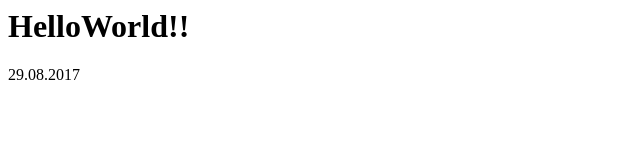
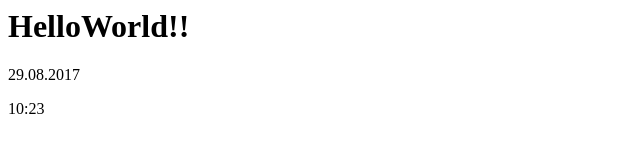
Before and after one commit to lucaserni-q/gitProject, a plain HTML site: page index.html in a window 1280 px wide. Shown: the full height of the page, 0-640 px from the left. Drawn offline with Linux system fonts and the light colour scheme.

Commit message:
Update index.html

```diff
--- a/index.html
+++ b/index.html
@@ -1,4 +1,5 @@
 <html>
   <h1>HelloWorld!!</h1>
   <p>29.08.2017</p>
+  <p>10:23</p>
 </html>
```
